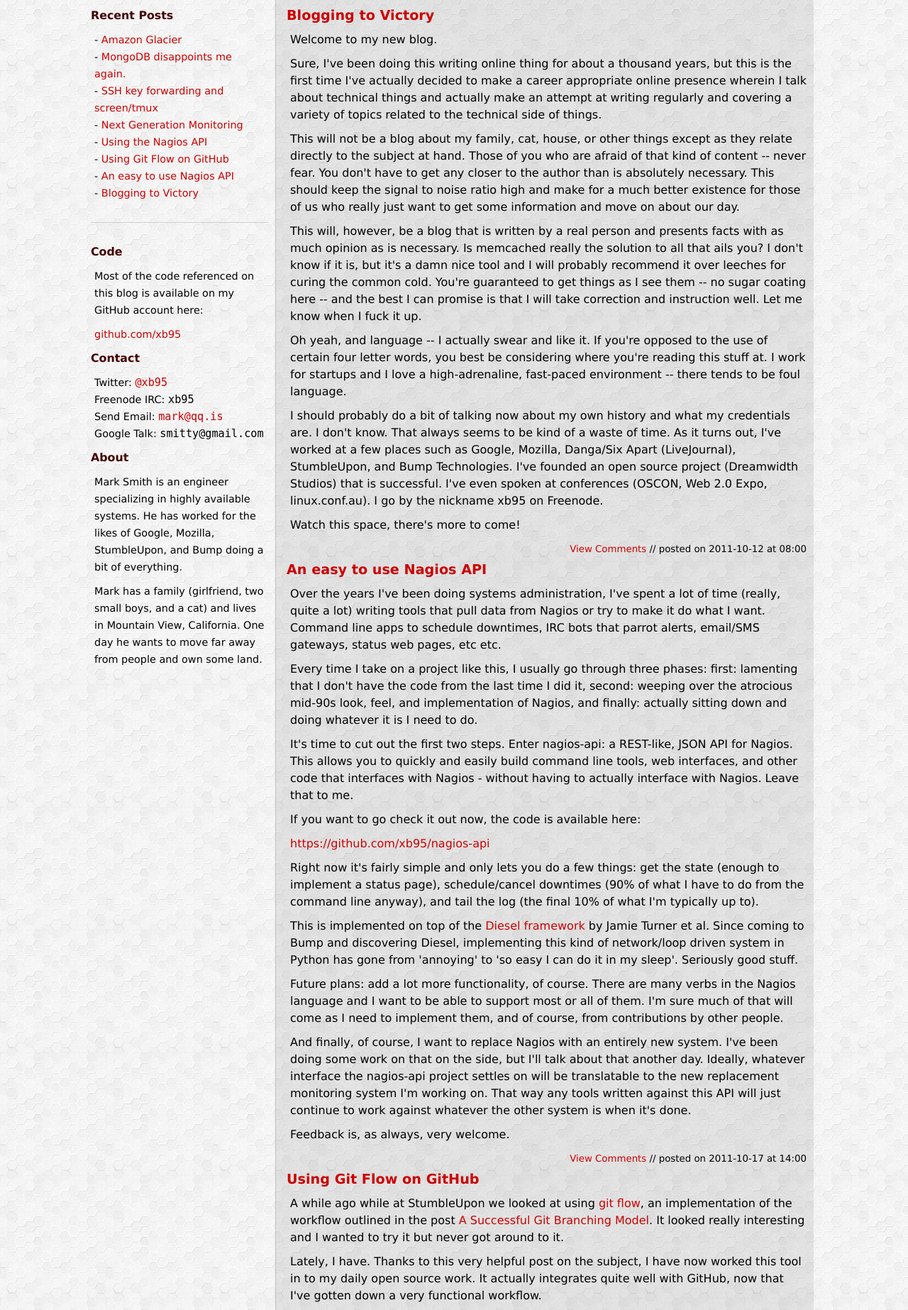
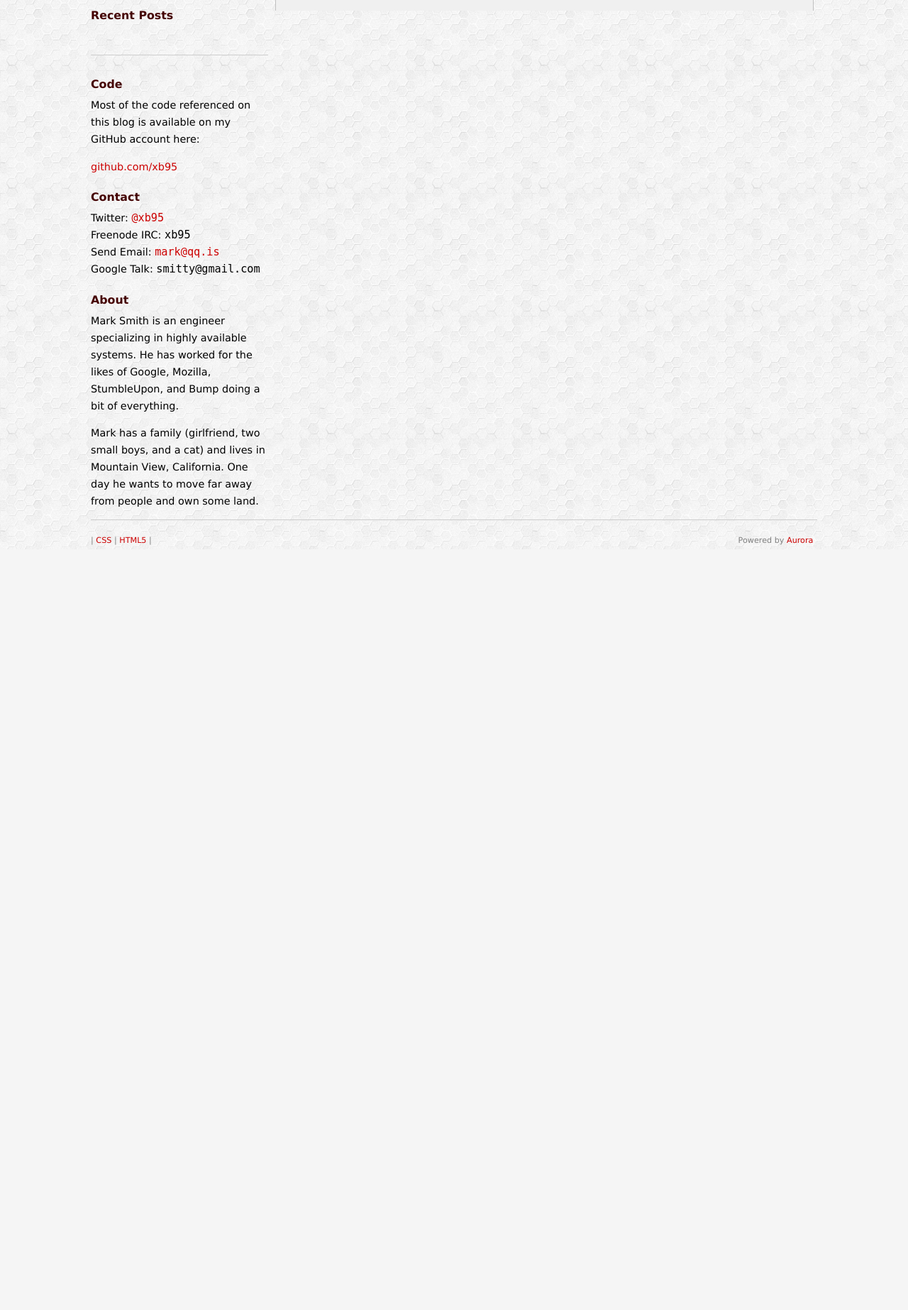
Before and after one commit to zorkian/aurora, a Flask app: page / in a window 1280 px wide. Shown: the part 74-1920 px from the top of the page at 71% size. After the commit the page ends 848 px from the top, so only its background shows below. Run offline with Flask 2, Linux system fonts and the light colour scheme; some libraries are stand-ins or nearby versions.

Commit message:
Update personal blog templating

```diff
--- a/app.py
+++ b/app.py
@@ -1,3 +1,4 @@
+#!/usr/bin/python
 '''aurora -- a simple, rest easy blog
 
 The idea for this software was taken directly from toto:
@@ -112,7 +113,7 @@
     def formatter(content):
         return Markup(markdown(content))
 
-    ARTICLES = Articles('articles', formatter)  # Articles!
+    ARTICLES = Articles('/home/mark/code/aurora/articles', formatter)  # Articles!
 
 
 if __name__ == '__main__':
--- a/aurora/core.py
+++ b/aurora/core.py
@@ -51,8 +51,7 @@
                 self.by_date[yr][mo].sort()
 
         # Construct the index of the most recent N.
-        self.on_index = self.by_recent[-3:]
-        self.on_index.reverse()
+        self.on_index = self.by_recent[0:3]
 
 
 class Article:
--- a/static/css/aurora.css
+++ b/static/css/aurora.css
@@ -45,7 +45,7 @@
     font-size: 1.2em;
     color: #440000;
     font-weight: bold;
-    padding: 0px 0px 5px 0px;
+    padding: 1em 0 0 0;
 }
 h2 {
     font-size: 1.1em;
@@ -80,6 +80,10 @@
     padding: 5px 0px 0px 0px;
 }
 
+#left > div {
+    margin-bottom: 1em;
+}
+
 #left {
     float: left;
     width: 250px;
@@ -92,11 +96,12 @@
     margin: 0px 5px 5px 260px;
     padding: 10px 5px 5px 15px;
     border-left: 1px solid silver;
-    background-color: rgba(0, 0, 0, 0.08);
+    border-right: 1px solid silver;
+    background-color: rgb(240, 240, 240);
 }
 p {
     color: black;
-    padding: 5px 5px 5px 5px;
+    padding: 1em 0.5em 0 0;
 }
 pre {
     padding: 5px 5px 5px 15px;
@@ -137,6 +142,10 @@
     margin-left: 20px;
 }
 
+ol {
+    margin-left: 40px;
+}
+
 blockquote {
     margin: 10px 20px 10px 20px;
     border: solid 1px black;
--- a/templates/index.html
+++ b/templates/index.html
@@ -4,12 +4,12 @@
 {% endblock %}
 {% block presidebar %}
     <h2>Recent Posts</h2>
-    <p>
+    <div>
     {% for article in articles.by_recent[-10:] %}
         - <a href='/article/{{ article.slug }}'>{{ article.title }}</a>
         <br />
     {% endfor %}
-    </p><br /><hr /><br />
+    </div><br /><hr /><br />
 {% endblock %}
 {% block content %}
     {% for article in articles.on_index %}
--- a/templates/sidebar.html
+++ b/templates/sidebar.html
@@ -1,23 +1,23 @@
 <h2>Code</h2>
 
-<p>Most of the code referenced on this blog is available on my GitHub
-account here:</p>
+<div>Most of the code referenced on this blog is available on my GitHub
+account here:</div>
 
-<p><a href="https://github.com/xb95">github.com/xb95</a></p>
+<div><a href="https://github.com/xb95">github.com/xb95</a></div>
 
 <h2>Contact</h2>
 
-<p>Twitter: <code><a href="http://twitter.com/#!/xb95">@xb95</a></code><br />
+<div>Twitter: <code><a href="http://twitter.com/#!/xb95">@xb95</a></code><br />
 Freenode IRC: <code>xb95</code><br />
 Send Email: <code><a href="mailto:mark@qq.is">mark@qq.is</a></code><br />
-Google Talk: <code>smitty@gmail.com</code></p>
+Google Talk: <code>smitty@gmail.com</code></div>
 
 <h2>About</h2>
 
-<p>Mark Smith is an engineer specializing in highly available systems.
+<div>Mark Smith is an engineer specializing in highly available systems.
 He has worked for the likes of Google, Mozilla, StumbleUpon, and Bump
-doing a bit of everything.</p>
+doing a bit of everything.</div>
 
-<p>Mark has a family (girlfriend, two small boys, and a cat) and lives
+<div>Mark has a family (girlfriend, two small boys, and a cat) and lives
 in Mountain View, California. One day he wants to move far away from
-people and own some land.</p>
+people and own some land.</div>
```
